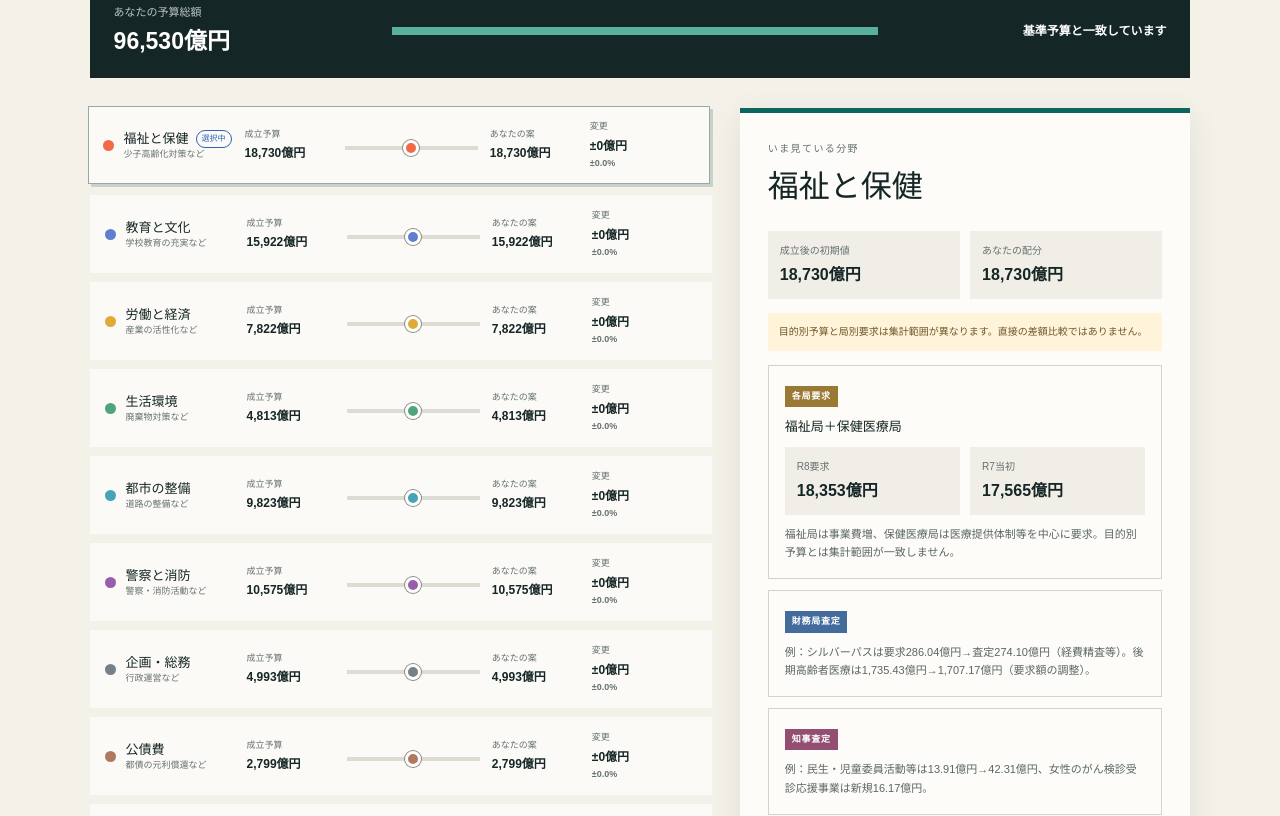
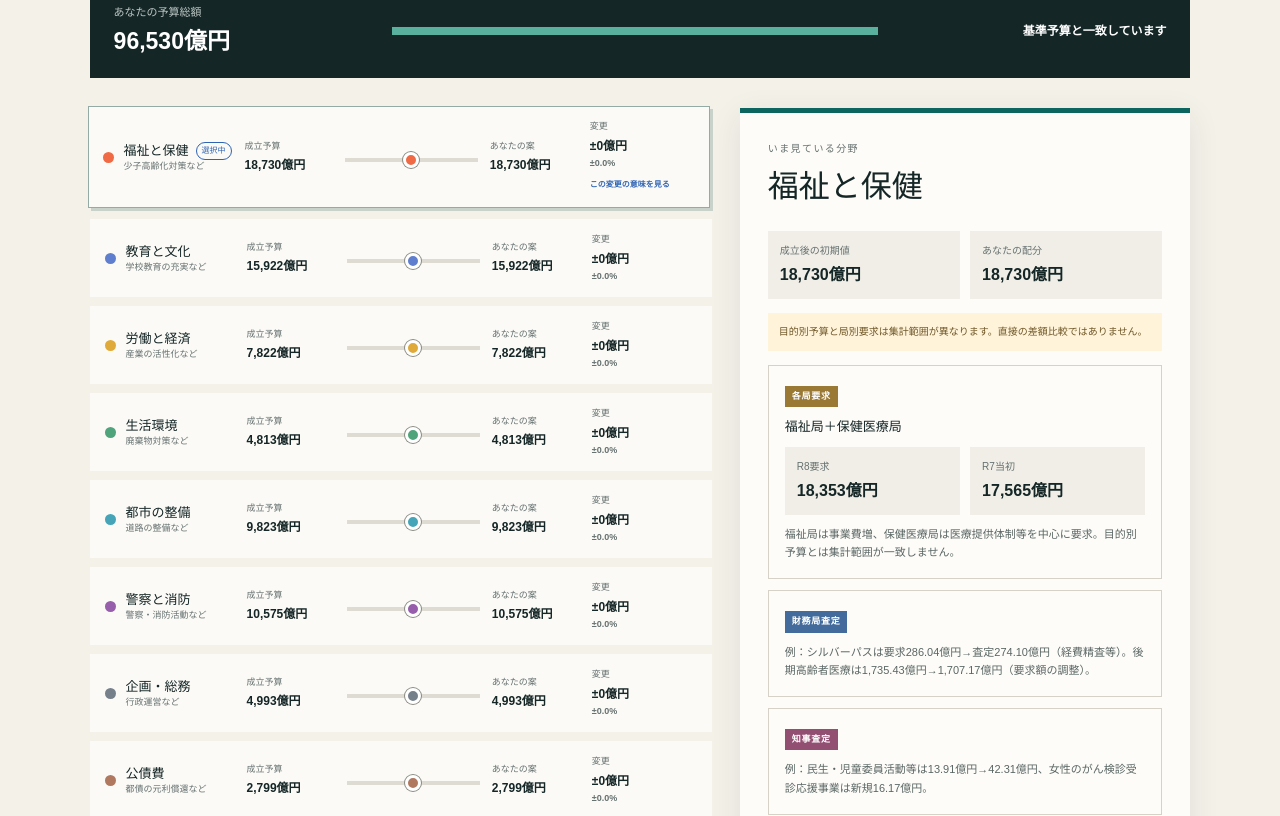
Before and after one commit to okajun35/tokyo-budget-simulator, a Next.js app: page / in a window 1280 px wide. Shown: the part 840-1656 px from the top of the page. Built offline with nearby package versions, Linux system fonts and the light colour scheme.

Commit message:
feat: focus selected category detail cue

```diff
--- a/app/globals.css
+++ b/app/globals.css
@@ -63,6 +63,8 @@ a { color:inherit; }
 .changeMetric em { display:block; margin-top:2px; color:var(--muted); font-size:9px; font-style:normal; font-weight:800; }
 .changeMetric.up b,.changeMetric.up em { color:#c84f35; }
 .changeMetric.down b,.changeMetric.down em { color:#246fa8; }
+.selectedDetailLink { display:inline-block; margin-top:5px; color:#2f64b5; font-size:8px; font-weight:800; text-decoration:none; white-space:nowrap; }
+.selectedDetailLink:hover { text-decoration:underline; }
 .sliderCell { min-width:0; }
 input[type="range"] { appearance:none; width:100%; height:4px; background:#dedbd3; outline:none; }
 input[type="range"]::-webkit-slider-thumb { appearance:none; width:16px; height:16px; border-radius:50%; border:3px solid white; background:var(--accent); box-shadow:0 0 0 1px #8c8c85; cursor:grab; }
--- a/app/page.tsx
+++ b/app/page.tsx
@@ -98,7 +98,7 @@ export default function Home() {
                 <div className="budgetMetric"><small>成立予算</small><b>{money(item.baselineAmount100mYen)}</b></div>
                 <div className="sliderCell"><input aria-label={`${item.name}の予算`} type="range" min={Math.round(item.baselineAmount100mYen * .7)} max={Math.round(item.baselineAmount100mYen * 1.3)} value={values[item.id]} onChange={e => setValue(item.id, Number(e.target.value))} style={{"--accent": item.color} as React.CSSProperties}/></div>
                 <div className="budgetMetric"><small>あなたの案</small><b>{money(values[item.id])}</b></div>
-                <div className={`changeMetric ${direction}`}><small>変更</small><b>{changed ? `${delta > 0 ? "+" : ""}${money(delta)}` : "±0億円"}</b><em>{changed ? `${delta > 0 ? "+" : ""}${deltaRate.toFixed(1)}%` : "±0.0%"}</em></div>
+                <div className={`changeMetric ${direction}`}><small>変更</small><b>{changed ? `${delta > 0 ? "+" : ""}${money(delta)}` : "±0億円"}</b><em>{changed ? `${delta > 0 ? "+" : ""}${deltaRate.toFixed(1)}%` : "±0.0%"}</em>{selected === item.id && <a className="selectedDetailLink" href="#category-context" onClick={event => event.stopPropagation()}>この変更の意味を見る</a>}</div>
               </article>
             })}
           </section>
```
Also changed, not shown: 2 other files (tests, documents, lock files or other folders).
